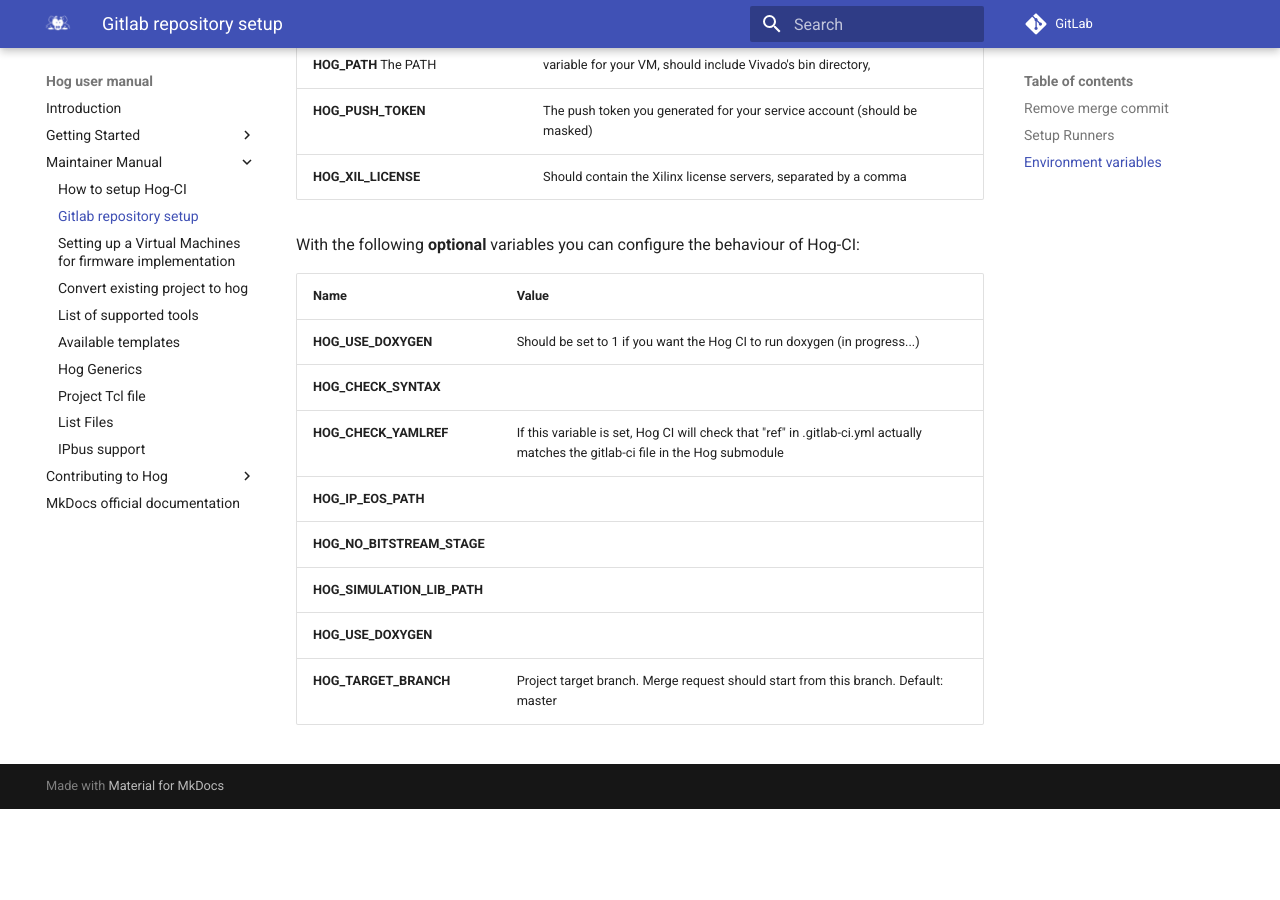
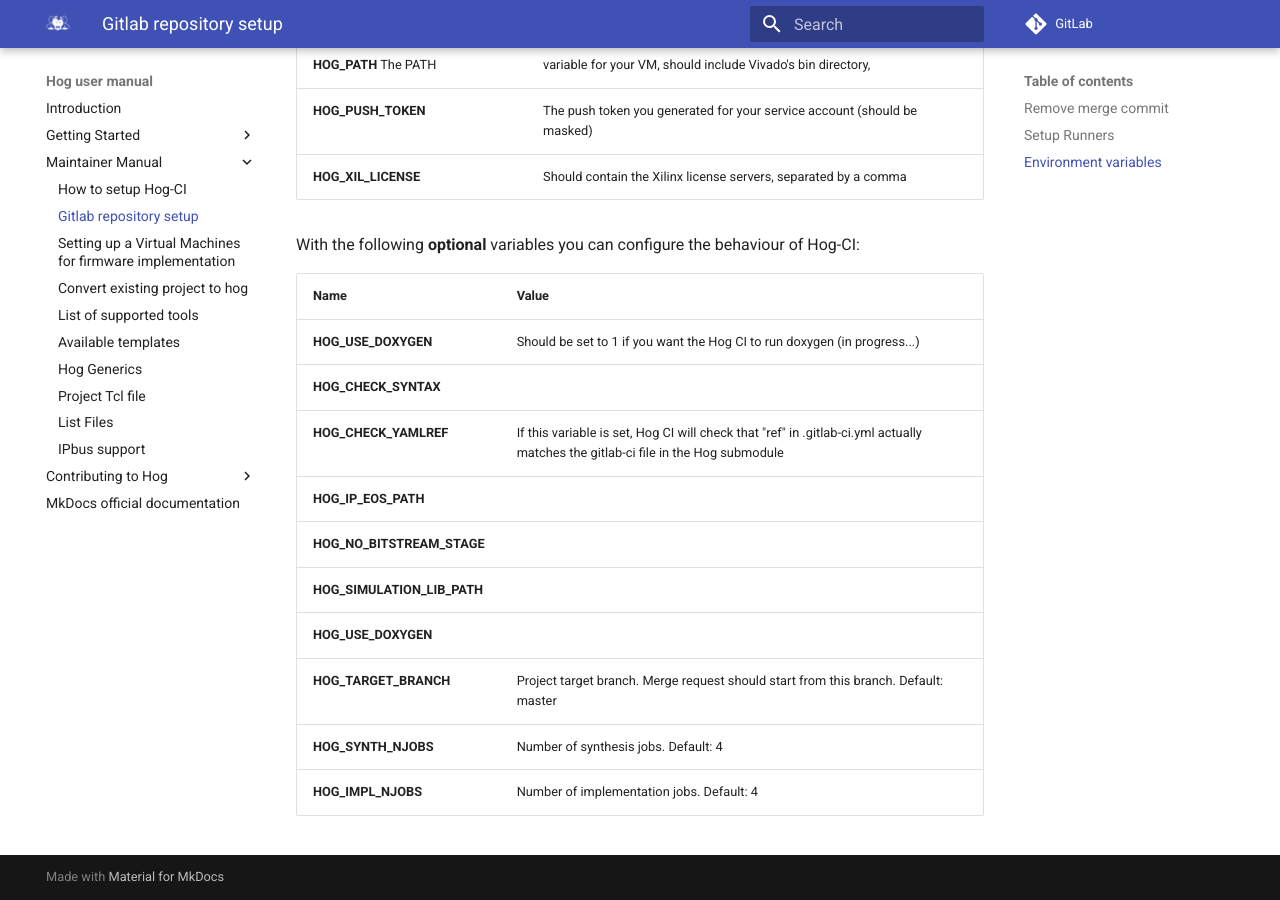
Before and after one commit to Hog-CERN/Hog, an MkDocs documentation site: the page built from docs/02-Maintainer-Manual/02-gitlab-repository-setup.md, in a window 1280 px wide and 900 px high, scrolled down 1210 px. Built offline with MkDocs 1.6.1 and Material for MkDocs 9.7.7, drawn with Linux system fonts in a browser that asks for light colours; before the commit the page ends 2019 px from its top, so only the background shows below that.

Commit message:
Added CI variables for synth and impl NJOBS

```diff
--- a/docs/02-Maintainer-Manual/02-gitlab-repository-setup.md
+++ b/docs/02-Maintainer-Manual/02-gitlab-repository-setup.md
@@ -51,3 +51,5 @@ With the following **optional** variables you can configure the behaviour of Hog
 | __HOG_SIMULATION_LIB_PATH__  |									   |
 | __HOG_USE_DOXYGEN__          |                                                                           |
 | __HOG_TARGET_BRANCH__          |  Project target branch. Merge request should start from this branch. Default: master |
+| __HOG_SYNTH_NJOBS__          |  Number of synthesis jobs. Default: 4 |
+| __HOG_IMPL_NJOBS__          |  Number of implementation jobs. Default: 4 |
--- a/gitlab-ci.yml
+++ b/gitlab-ci.yml
@@ -14,6 +14,8 @@ before_script:
     - export XILINXD_LICENSE_FILE=${HOG_XIL_LICENSE}
     - export PATH=${HOG_PATH}:$PATH
     - if [ -z ${HOG_TARGET_BRANCH+x} ]; then export HOG_TARGET_BRANCH=master ; fi
+    - if [ -z ${$HOG_SYNTH_NJOBS+x} ]; then export HOG_SYNTH_NJOBS=4; fi
+    - if [ -z ${$HOG_IMPL_NJOBS+x} ]; then export HOG_IMPL_NJOBS=4; fi
 
 .only-default: &only-default
   only:
@@ -99,7 +101,7 @@ stages:
         <<: *vars
     script:
         - git status
-        - vivado -mode batch -notrace -source ./Hog/Tcl/launchers/launch_synthesis.tcl -tclargs $PROJECT_NAME
+        - vivado -mode batch -notrace -source ./Hog/Tcl/launchers/launch_synthesis.tcl -tclargs -NJOBS $HOG_SYNTH_NJOBS $PROJECT_NAME
     artifacts:
         name: vivado_synth
         paths:
@@ -116,7 +118,7 @@ stages:
         - git status
         - git diff
         - echo $HOG_NO_BITSTREAM
-        - "if [ $HOG_NO_BITSTREAM == '1' ]; then vivado -mode batch -notrace -source ./Hog/Tcl/launchers/launch_implementation.tcl -tclargs -no_bitstream $PROJECT_NAME; else vivado -mode batch -notrace -source ./Hog/Tcl/launchers/launch_implementation.tcl -tclargs $PROJECT_NAME; fi"
+        - "if [ $HOG_NO_BITSTREAM == '1' ]; then vivado -mode batch -notrace -source ./Hog/Tcl/launchers/launch_implementation.tcl -tclargs -no_bitstream -NJOBS $HOG_IMPL_NJOBS  $PROJECT_NAME; else vivado -mode batch -notrace -source ./Hog/Tcl/launchers/launch_implementation.tcl -tclargs -NJOBS $HOG_IMPL_NJOBS $PROJECT_NAME; fi"
         - "cat $CI_PROJECT_DIR/bin/$PROJECT_NAME*/versions* $CI_PROJECT_DIR/bin/$PROJECT_NAME*/timing_* > note.md"
         - ./Hog/Other/WriteGitlabNote.sh $HOG_PUSH_TOKEN $CI_API_V4_URL $CI_PROJECT_ID $CI_MERGE_REQUEST_IID note.md
         - "if [ -e $CI_PROJECT_DIR/bin/ -a -n '$HOG_UNOFFICIAL_BIN_EOS_PATH' ]; then until echo $HOG_PASSWORD | kinit $HOG_USER ; do echo Retrying; sleep 2; done;
```
Also changed, not shown: 1 other file.
